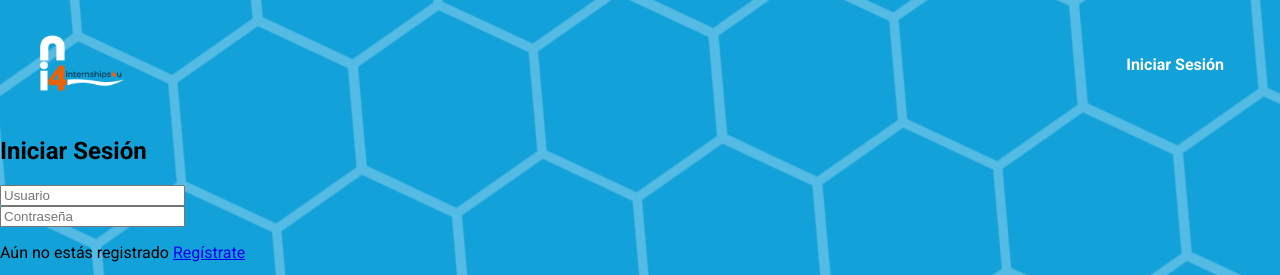
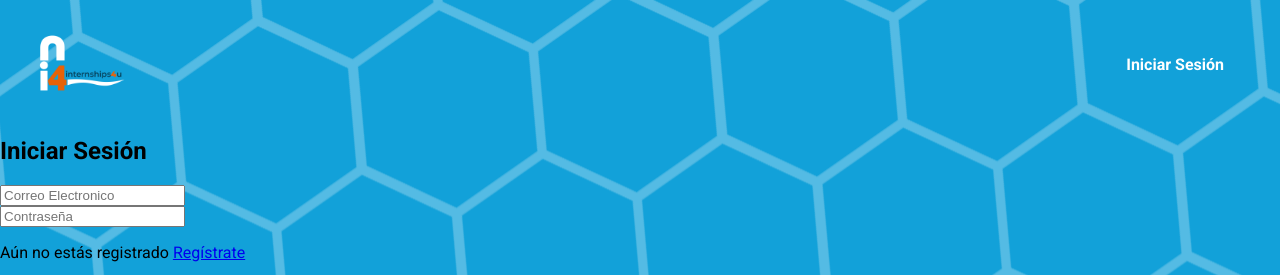
Before and after one commit to Dar3173/vue-internships4u, a Vue app: page / in a window 1280 px wide. Shown: the top 275 px of the page. Built offline with nearby package versions, Linux system fonts and the light colour scheme.

Commit message:
Update FormularioLogin.vue
corregido placeholder del campo usuario

```diff
--- a/src/components/FormularioLogin.vue
+++ b/src/components/FormularioLogin.vue
@@ -1,7 +1,7 @@
 <template>
     <form @submit.prevent="login">
         <div>
-            <input v-model="usuario" placeholder="Usuario" name="usuario" />
+            <input v-model="usuario" placeholder="Correo Electronico" name="usuario" />
             <span v-if="usuarioError" class="error-message">{{ usuarioError }}</span>
         </div>
         <div>
```
